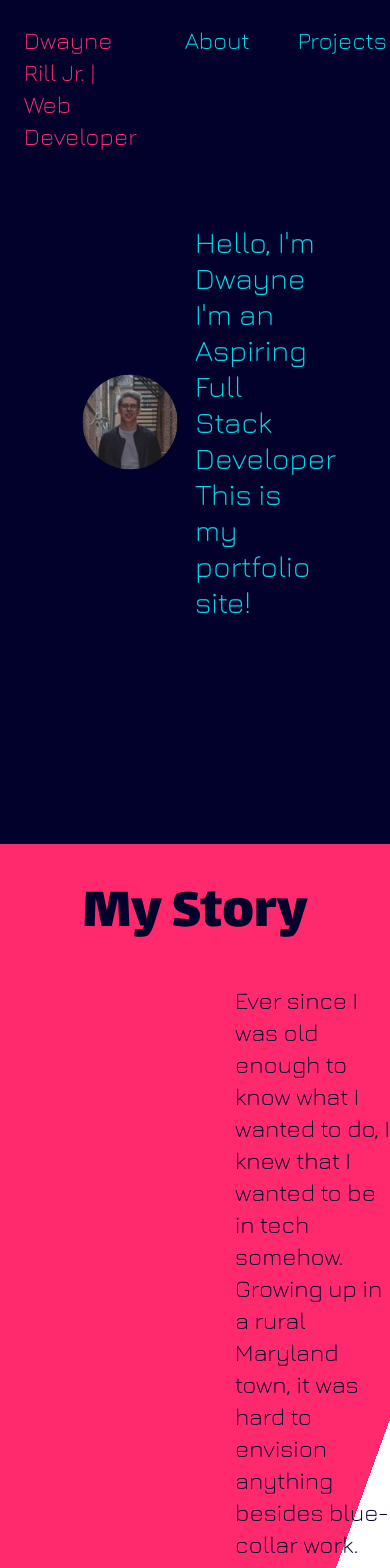
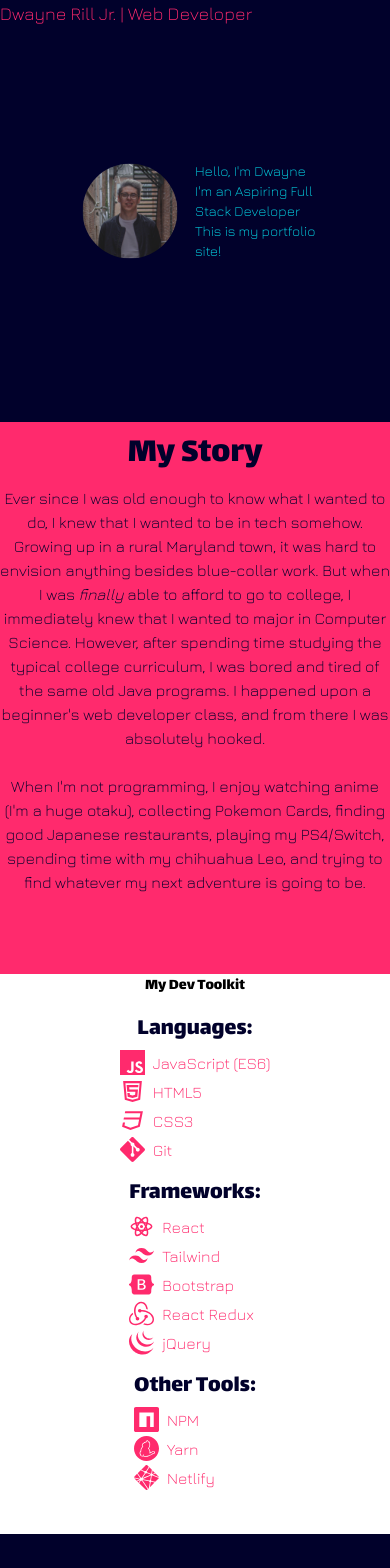
Before and after one commit to dwaynerilljr/personal-website, a React (Create React App) app: page / in a window 390 px wide. Shown: the top 1568 px of the page. Built offline with nearby package versions, Linux system fonts and the light colour scheme.

Commit message:
Initial Responsive updates

```diff
--- a/src/components/About.js
+++ b/src/components/About.js
@@ -6,13 +6,13 @@ import me from '../me2.svg';
 
 const About = () => {
     return (
-        <div className="bg-split-bg grid gap-x-10 text-default-black">
-            <div className="grid text-6xl font-lalezar col-span-full py-10 justify-center">
+        <div className="sm:bg-split-bg bg-neon-pink grid gap-x-10 text-default-black">
+            <div className="grid text-4xl sm:text-6xl font-lalezar col-span-full py-3 sm:py-10 justify-center">
                 <header>My Story</header>
             </div>
-            <div className="grid grid-cols-2 text-2xl justify-center gap-x-20 mb-20 font-jura">
-                <img src={me} alt="" className="w-full px-20" />
-                <div>
+            <div className="grid sm:grid-cols-2 text-base sm:text-2xl justify-center gap-x-20 mb-20 font-jura">
+                <img src={me} alt="" className="hidden sm:block w-full px-20" />
+                <div className="text-center sm:text-left">
                     <p>
                         Ever since I was old enough to know what I wanted to do, I knew that I wanted to be in
                         tech somehow. Growing up in a rural Maryland town, it was hard to envision anything besides
--- a/src/components/Hero.js
+++ b/src/components/Hero.js
@@ -4,10 +4,10 @@ import me from '../headshot.svg'
 
 export default function Hero() {
     return (
-        <div className="h-screen bg-default-black flex flex-col justify-center content-center font-jura">
+        <div className="sm:h-screen h-screen-50 bg-default-black flex flex-col justify-center content-center font-jura">
             <div className="flex justify-center content-center">
                 <img src={me} alt="" className="w-1/3"/>
-                <div className="flex flex-col justify-center content-center w-2/6 text-neon-teal text-3xl">
+                <div className="flex flex-col justify-center content-center w-2/6 text-neon-teal text-sm sm:text-3xl">
                     Hello, I'm Dwayne
                     <br />
                     I'm an Aspiring Full Stack Developer
--- a/src/components/Navbar.js
+++ b/src/components/Navbar.js
@@ -15,11 +15,11 @@ export default function Nav() {
 
     return (
         <React.Fragment>
-            <nav className={navbar ? "transition ease-in duration-300 bg-neon-teal flex text-default-black text-2xl font-jura fixed w-screen" : "transition ease-in duration-300 bg-transparent flex text-neon-teal text-2xl font-jura fixed w-screen"}>
-                <a href="https://www.google.com" className="hover:text-neon-pink flex p-6">Dwayne Rill Jr. | Web Developer</a>
-                <a href="https://www.google.com" className="hover:text-neon-pink p-6 ml-auto">About</a>
-                <a href="https://www.google.com" className="hover:text-neon-pink p-6">Projects</a>
-                <a href="https://www.google.com" className="hover:text-neon-pink p-6">Contact</a>
+            <nav className={navbar ? "transition ease-in duration-300 bg-neon-teal flex text-default-black text-lg sm:text-2xl font-jura fixed w-screen" : "transition ease-in duration-300 bg-transparent flex text-neon-teal text-lg sm:text-2xl font-jura fixed w-screen"}>
+                <a href="https://www.google.com" className="hover:text-neon-pink flex sm:p-6">Dwayne Rill Jr. | Web Developer</a>
+                <a href="https://www.google.com" className="hover:text-neon-pink hidden sm:flex p-6 ml-auto">About</a>
+                <a href="https://www.google.com" className="hover:text-neon-pink hidden sm:flex p-6">Projects</a>
+                <a href="https://www.google.com" className="hover:text-neon-pink hidden sm:flex p-6">Contact</a>
             </nav>
         </React.Fragment>
     )
--- a/src/components/Toolbox.js
+++ b/src/components/Toolbox.js
@@ -7,30 +7,30 @@ import { SiTailwindcss, SiBootstrap, SiRedux, SiJavascript, SiJquery, SiGit, SiN
 const Toolbox = () => {
     return (
         <React.Fragment>
-            <div className="grid my-10 justify-center text-6xl font-lalezar">
-                <header className="flex items-center"> My Dev Toolkit</header>
+            <div className="grid sm:my-10 justify-center sm:text-6xl font-lalezar text-center">
+                <header className="flex items-center text-center"> My Dev Toolkit</header>
             </div>
-            <div className="grid grid-cols-3 justify-items-center font-jura mb-10 text-neon-pink">
+            <div className="grid grid-cols-1 sm:grid-cols-3 justify-items-center font-jura mb-10 text-neon-pink text-center">
                 <ul>
-                    <header className="text-4xl mb-2 font-audiowide text-default-black">Languages:</header>
-                    <li className="flex text-3xl items-center py-1"> <RiHtml5Line size={30} className="mr-2" /> HTML5 </li>
-                    <li className="flex text-3xl items-center pb-1"><RiCss3Line size={30} className="mr-2" /> CSS3 </li>
-                    <li className="flex text-3xl items-center"> <SiJavascript size={30} className="mr-2" /> JavaScript (ES6)</li>
-                    <li className="flex text-3xl items-center"> <SiGit size={30} className="mr-2" /> Git</li>
+                    <header className="text-2xl  sm:text-4xl mt-4 mb-1 font-lalezar text-default-black">Languages:</header>
+                    <li className="flex sm:text-3xl items-center pb-1"> <SiJavascript size={25} className="mr-2" /> JavaScript (ES6)</li>
+                    <li className="flex sm:text-3xl items-center pb-1"> <RiHtml5Line size={25} className="mr-2" /> HTML5 </li>
+                    <li className="flex sm:text-3xl items-center pb-1"><RiCss3Line size={25} className="mr-2" /> CSS3 </li>
+                    <li className="flex sm:text-3xl items-center"> <SiGit size={25} className="mr-2" /> Git</li>
                 </ul>
                 <ul>
-                    <header className="text-4xl mb-2 font-audiowide text-default-black">Frameworks:</header>
-                    <li className="flex text-3xl items-center py-1"> <RiReactjsLine size={30} className="mr-2" /> React</li>
-                    <li className="flex text-3xl items-center pb-1"> <SiTailwindcss size={30} className="mr-2" /> Tailwind</li>
-                    <li className="flex text-3xl items-center pb-1"> <SiBootstrap size={30} className="mr-2" /> Bootstrap</li>
-                    <li className="flex text-3xl items-center pb-1"> <SiRedux size={30} className="mr-2" /> React Redux</li>
-                    <li className="flex text-3xl items-center"> <SiJquery size={30} className="mr-2" /> jQuery</li>
+                    <header className="text-2xl sm:text-4xl mt-4 mb-1 font-lalezar text-default-black">Frameworks:</header>
+                    <li className="flex sm:text-3xl items-center pb-1"> <RiReactjsLine size={25} className="mr-2" /> React</li>
+                    <li className="flex sm:text-3xl items-center pb-1"> <SiTailwindcss size={25} className="mr-2" /> Tailwind</li>
+                    <li className="flex sm:text-3xl items-center pb-1"> <SiBootstrap size={25} className="mr-2" /> Bootstrap</li>
+                    <li className="flex sm:text-3xl items-center pb-1"> <SiRedux size={25} className="mr-2" /> React Redux</li>
+                    <li className="flex sm:text-3xl items-center"> <SiJquery size={25} className="mr-2" /> jQuery</li>
                 </ul>
                 <ul>
-                    <header className="text-4xl mb-2 font-audiowide text-default-black">Other Tools:</header>
-                    <li className="flex text-3xl items-center py-1"> <SiNpm size={30} className="mr-2" /> NPM</li>
-                    <li className="flex text-3xl items-center pb-1"> <SiYarn size={30} className="mr-2" /> Yarn</li>
-                    <li className="flex text-3xl items-center pb-1"> <SiNetlify size={30} className="mr-2" /> Netlify</li>
+                    <header className="text-2xl sm:text-4xl mt-4 mb-1 font-lalezar text-default-black">Other Tools:</header>
+                    <li className="flex sm:text-3xl items-center pb-1"> <SiNpm size={25} className="mr-2" /> NPM</li>
+                    <li className="flex sm:text-3xl items-center pb-1"> <SiYarn size={25} className="mr-2" /> Yarn</li>
+                    <li className="flex sm:text-3xl items-center pb-1"> <SiNetlify size={25} className="mr-2" /> Netlify</li>
                 </ul>
             </div>
         </React.Fragment>
--- a/tailwind.config.js
+++ b/tailwind.config.js
@@ -16,7 +16,7 @@ module.exports = {
         'lalezar': ["'Lalezar', 'sans'"]
       },
       height: {
-        'screen-75': "50vh",
+        'screen-50': "50vh",
       },
       backgroundImage: {
         'split-bg': "linear-gradient(110deg, #ff2a6d 45%, #fff 45%)",
```
